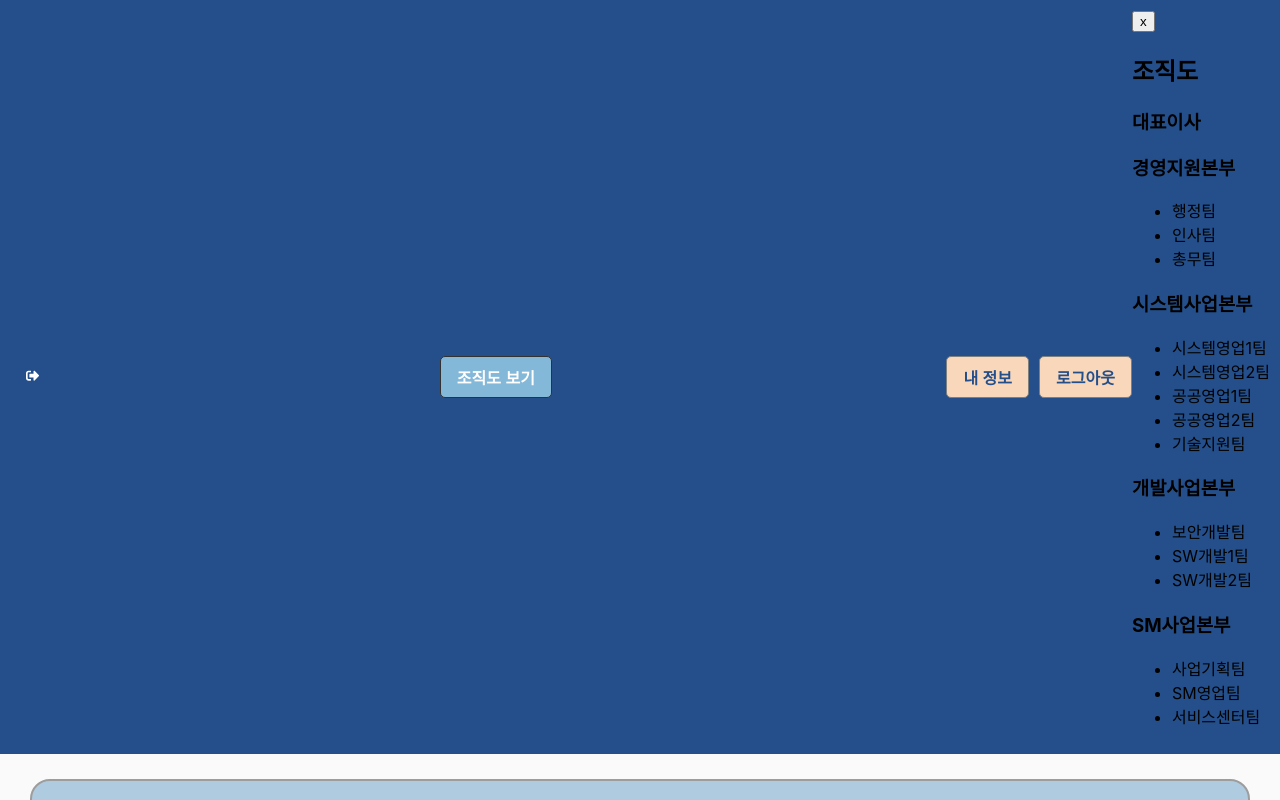
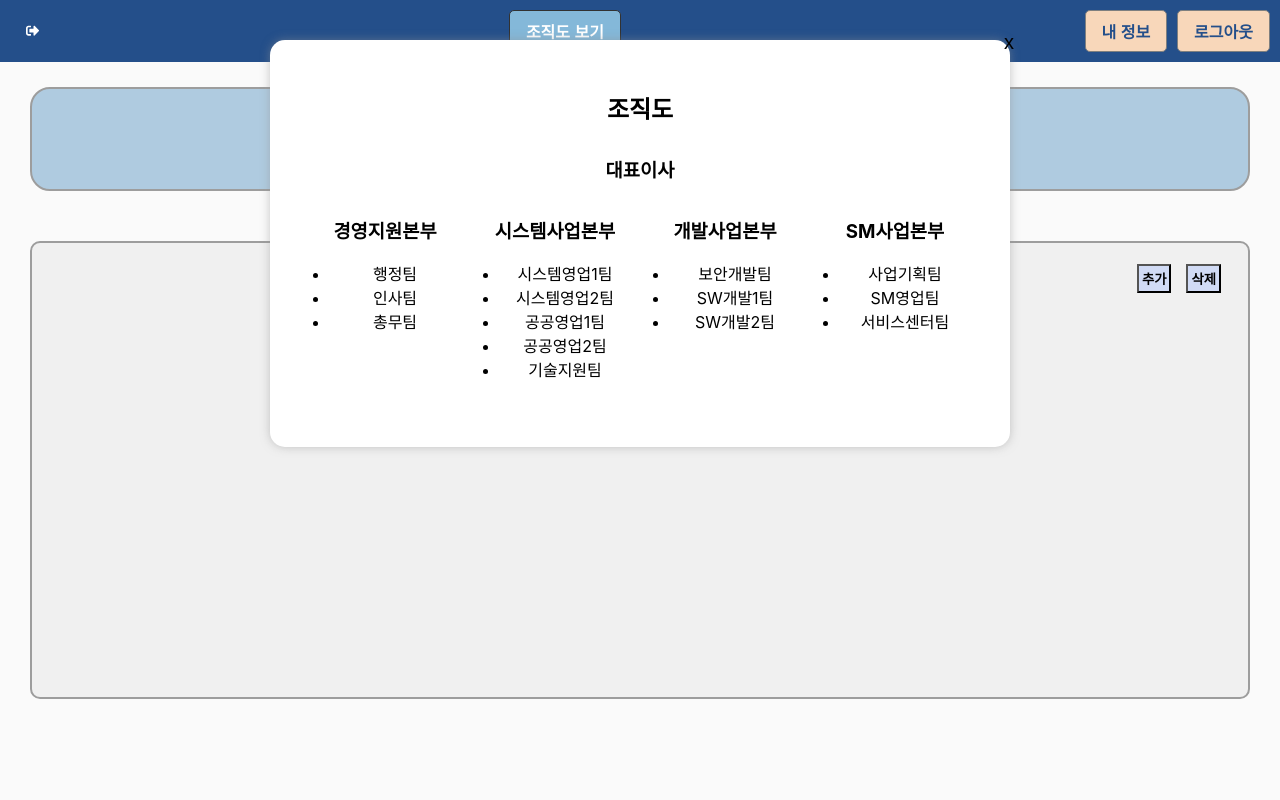
Before and after one commit to CSID-DGU/2024-1-SCS4031-01-sososo-3, a React (Create React App) app in the folder frontend/: page / in a window 1280 px wide. Both pictures are taken after a click on the button "조직도 보기". Shown: the top 800 px of the page. Built offline with nearby package versions, Linux system fonts and the light colour scheme.

Commit message:
[KMS]add_조직도펼쳐보기 css

```diff
--- a/frontend/src/App.css
+++ b/frontend/src/App.css
@@ -313,7 +313,7 @@ border-color: #2B90D9;
   background-color: #2B90D9;
 }
 
-/* 조직도 */
+/* 조직도페이지 */
 .organization-container {
   margin-top: 50px;
   margin-left: 30px;
@@ -369,3 +369,82 @@ border-color: #2B90D9;
   text-decoration: none; /* 마우스 호버 시 밑줄 제거 */
   color: inherit; /* 마우스 호버 시 색상 상속 */
 }
+
+/* 조직도보기 모달 */
+.modal-background {
+  position: fixed;
+  top: calc(5% - 0px); /* 수직 중앙에서 아래로 50px 이동 */
+  left: 0;
+  width: 100%;
+  display: flex;
+  justify-content: center;
+  align-items: center;
+}
+
+.modal-content {
+  position: relative;
+  background-color: white;
+  padding: 30px;
+  border-radius: 15px;
+  box-shadow: 0px 0px 10px rgba(146, 145, 145, 0.5); /* 그림자 효과 */
+  max-width: 90%;
+}
+
+.modal-content button {
+  position: absolute;
+  top: -10px; /* x 버튼을 모달 내부 위에 위치시킴 */
+  right: -10px; /* x 버튼을 오른쪽에 위치시킴 */
+  background: none;
+  border: none;
+  cursor: pointer;
+  font-size: 20px;
+}
+
+.company-organization {
+  flex-direction: column;
+  align-items: center;
+  text-align: center;
+}
+
+.ceo { /* 대표이사와 본부 간격 */
+  margin-top: 30px;
+}
+.department-line {
+  border-top: 1px solid #ccc;
+  margin-top: 20px; /* 각 본부 사이의 간격 */
+}
+.department { /* 본부 간 */
+  border-radius: 8px;
+  padding: 10px;
+  margin-bottom: 10px;
+}
+
+.departments {
+  display: flex;
+  justify-content: space-around;
+}
+.departments .department {
+  width: 150px;
+}
+
+.departments .department h3 {
+  margin-top: 5px;
+}
+
+.departments .department p {
+  margin-bottom: 5px;
+}
+
+.departments .department ul {
+  padding-left: 20px;
+}
+.ceo h3:hover {/* 대표이사에 마우스 호버 시 반응 */
+  cursor: pointer;
+  filter: brightness(90%);
+  color: rgb(89, 128, 212);
+}
+.department h3:hover {/* 본부에 마우스 호버 시 반응 */
+  cursor: pointer;
+  filter: brightness(90%);
+  color: rgb(89, 128, 212);
+}
```
